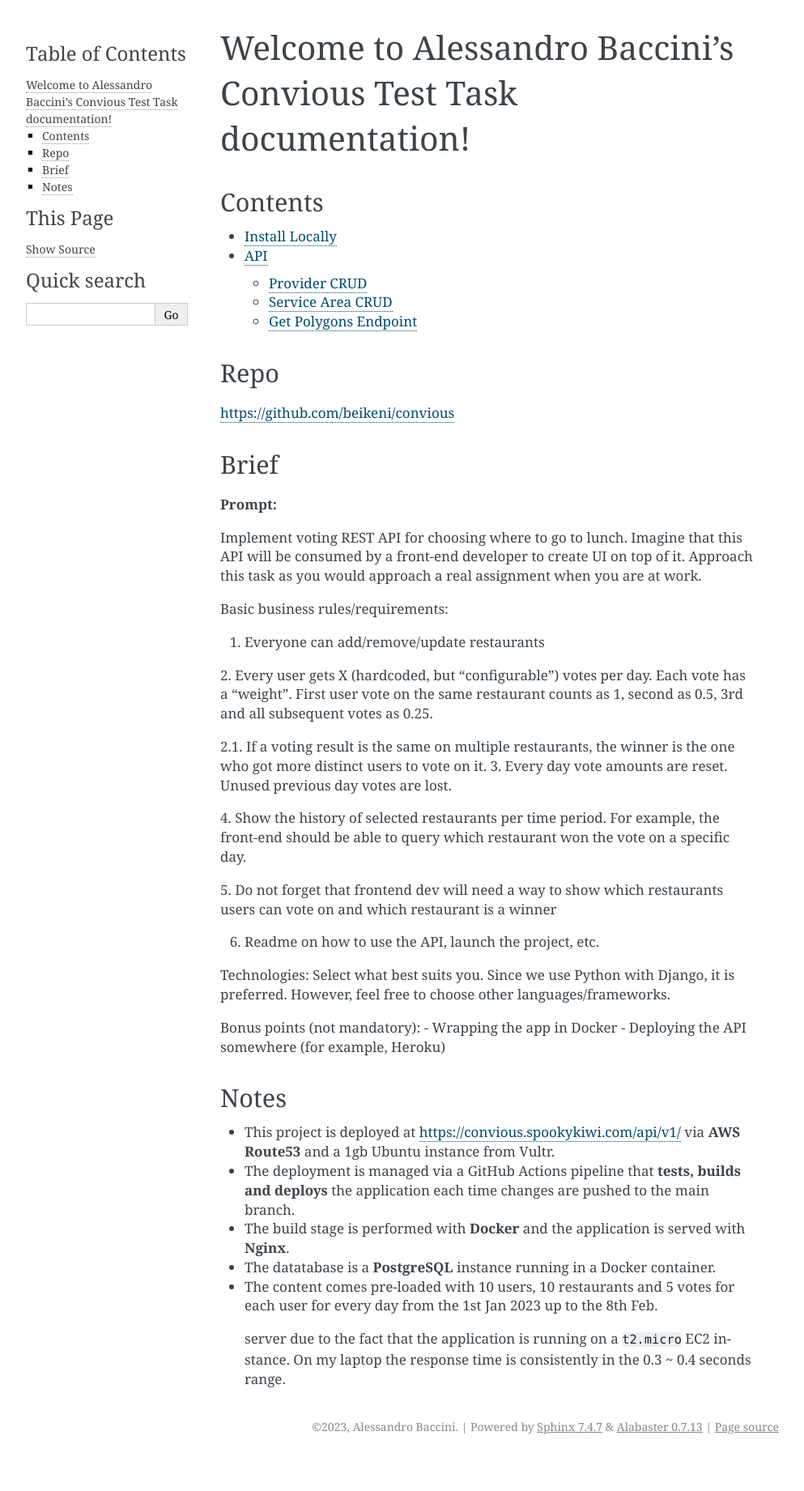
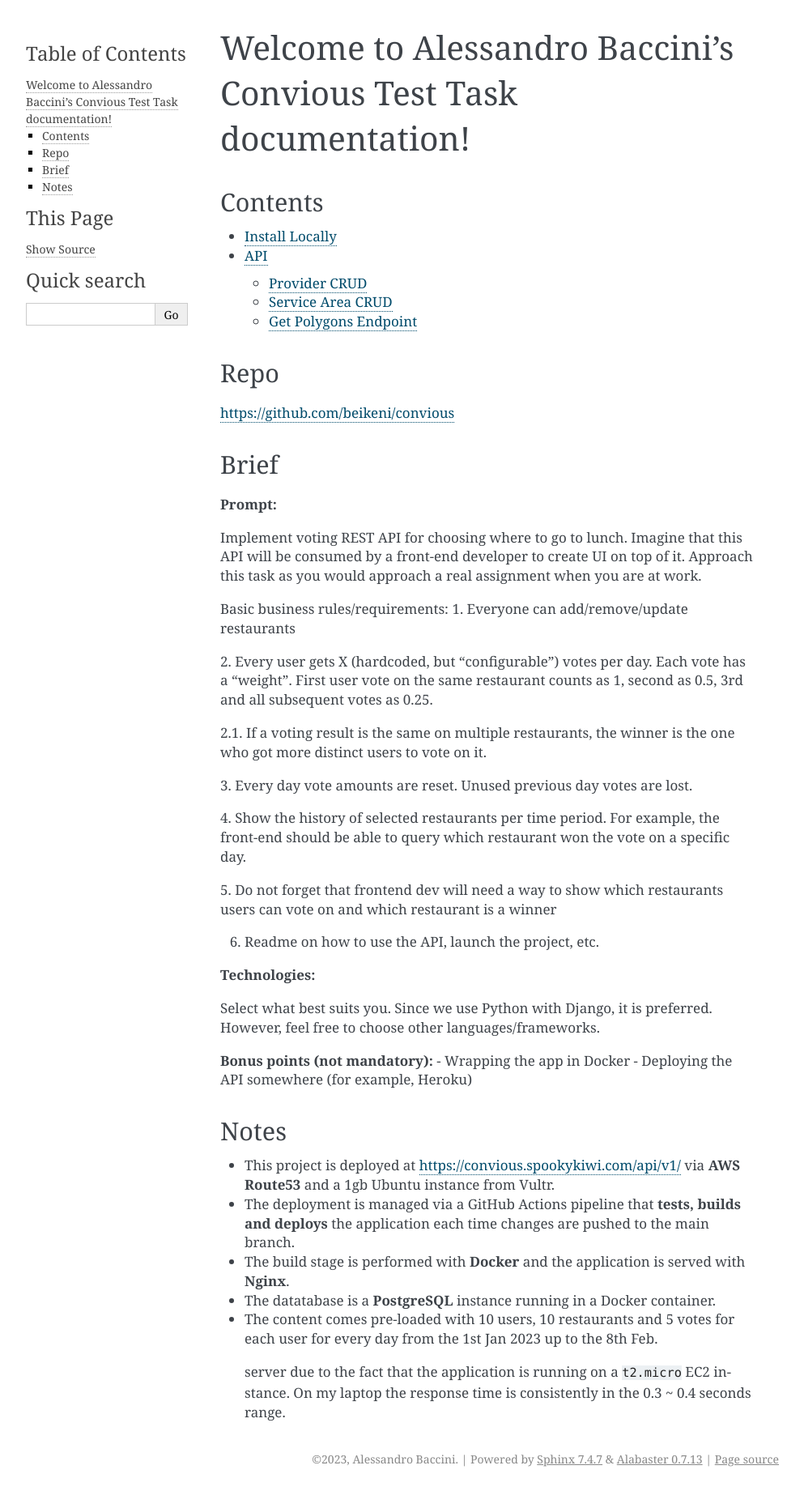
Before and after one commit to beikeni/convious, a Sphinx documentation site: the page built from docs/source/index.rst, in a window 1280 px wide. Shown: the whole page at 81% size, without its empty margins (148-1141 px from the left). Built offline with Sphinx 7.4.7, drawn with Linux system fonts in a browser that asks for light colours; before the commit the page ends 1801 px from its top, so only the background shows below that; some of the changed lines change nothing that is shown.

Commit message:
updated docs style

```diff
--- a/docs/source/index.rst
+++ b/docs/source/index.rst
@@ -30,7 +30,6 @@ on top of it. Approach this task as you would approach a real
 assignment when you are at work.
 
 Basic business rules/requirements:
-
 1. Everyone can add/remove/update restaurants
 
 2. Every user gets X (hardcoded, but "configurable") votes per
@@ -40,6 +39,7 @@ votes as 0.25.
 
 2.1. If a voting result is the same on multiple restaurants, the
 winner is the one who got more distinct users to vote on it.
+
 3. Every day vote amounts are reset. Unused previous day votes are
 lost.
 
@@ -52,11 +52,12 @@ restaurants users can vote on and which restaurant is a winner
 
 6. Readme on how to use the API, launch the project, etc.
 
-Technologies:
+**Technologies:**
+
 Select what best suits you. Since we use Python with Django, it is
 preferred. However, feel free to choose other languages/frameworks.
 
-Bonus points (not mandatory):
+**Bonus points (not mandatory):**
 - Wrapping the app in Docker
 - Deploying the API somewhere (for example, Heroku)
 
```
